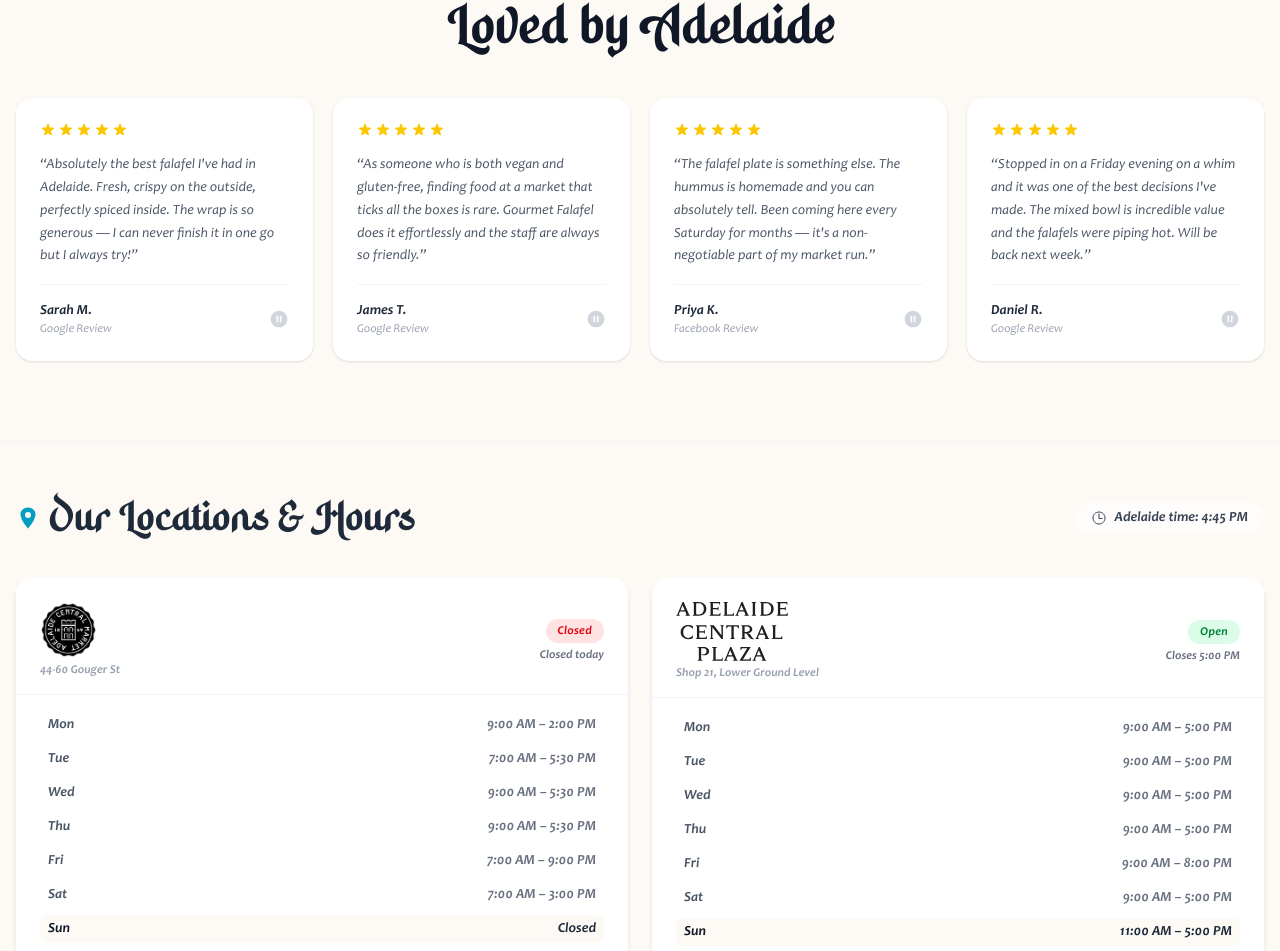
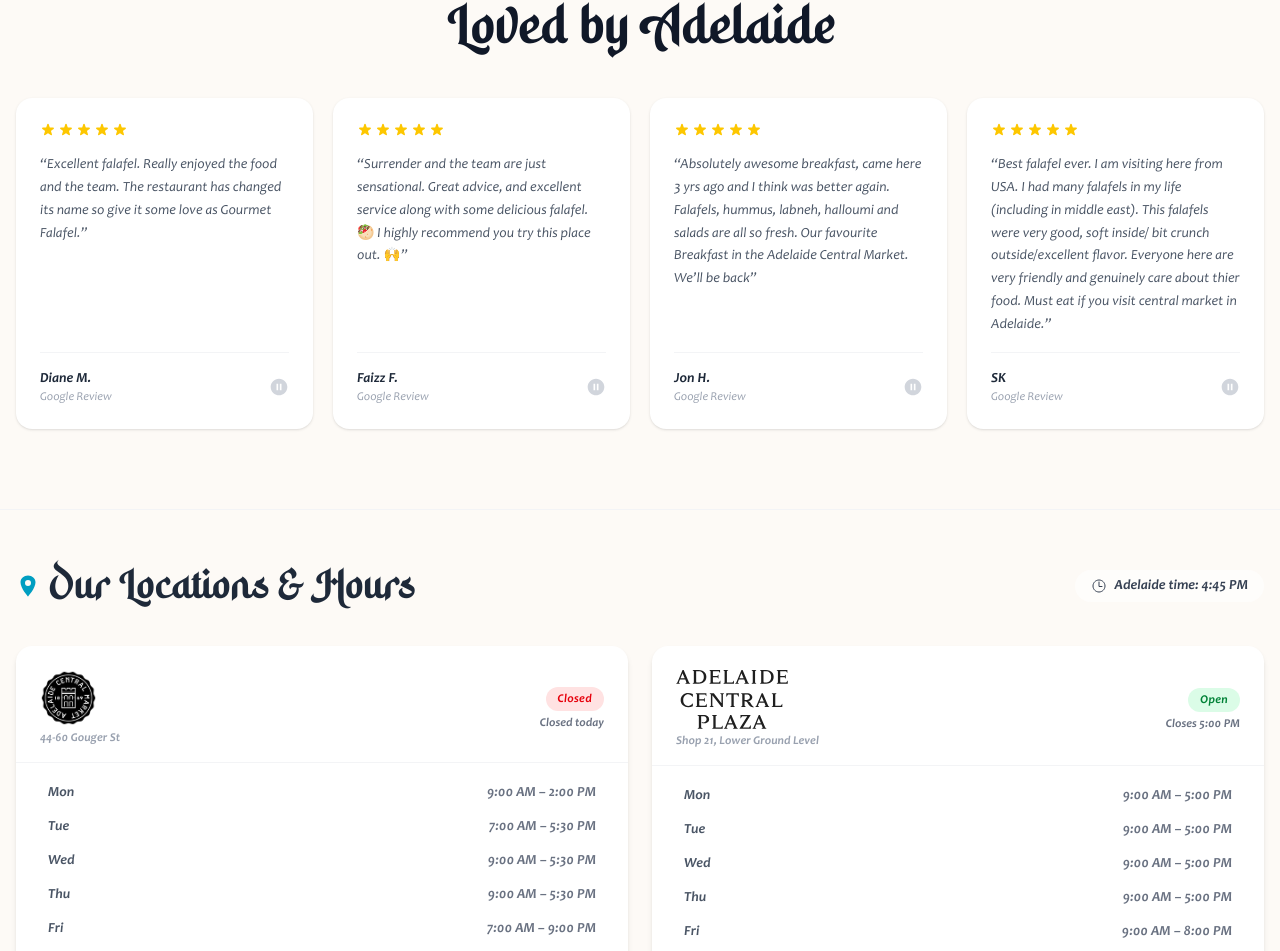
Before and after one commit to sawmeraw/gourmet-falafel, a Next.js app in the folder gourmet-falafel/: page / in a window 1280 px wide. Shown: the part 4691-5642 px from the top of the page. Built offline with nearby package versions, Linux system fonts and the light colour scheme.

Commit message:
testimonials update

```diff
--- a/gourmet-falafel/src/components/Testimonials.tsx
+++ b/gourmet-falafel/src/components/Testimonials.tsx
@@ -1,25 +1,25 @@
 const reviews = [
   {
-    name: 'Sarah M.',
-    text: 'Absolutely the best falafel I\'ve had in Adelaide. Fresh, crispy on the outside, perfectly spiced inside. The wrap is so generous — I can never finish it in one go but I always try!',
+    name: 'Diane M.',
+    text: 'Excellent falafel. Really enjoyed the food and the team. The restaurant has changed its name so give it some love as Gourmet Falafel.',
     stars: 5,
     source: 'Google Review',
   },
   {
-    name: 'James T.',
-    text: 'As someone who is both vegan and gluten-free, finding food at a market that ticks all the boxes is rare. Gourmet Falafel does it effortlessly and the staff are always so friendly.',
+    name: 'Faizz F.',
+    text: 'Surrender and the team are just sensational. Great advice, and excellent service along with some delicious falafel. 🥙 I highly recommend you try this place out. 🙌',
     stars: 5,
     source: 'Google Review',
   },
   {
-    name: 'Priya K.',
-    text: 'The falafel plate is something else. The hummus is homemade and you can absolutely tell. Been coming here every Saturday for months — it\'s a non-negotiable part of my market run.',
+    name: 'Jon H.',
+    text: 'Absolutely awesome breakfast, came here 3 yrs ago and I think was better again. Falafels, hummus, labneh, halloumi and salads are all so fresh. Our favourite Breakfast in the Adelaide Central Market. We’ll be back',
     stars: 5,
-    source: 'Facebook Review',
+    source: 'Google Review',
   },
   {
-    name: 'Daniel R.',
-    text: 'Stopped in on a Friday evening on a whim and it was one of the best decisions I\'ve made. The mixed bowl is incredible value and the falafels were piping hot. Will be back next week.',
+    name: 'SK',
+    text: 'Best falafel ever. I am visiting here from USA. I had many falafels in my life (including in middle east). This falafels were very good, soft inside/ bit crunch outside/excellent flavor. Everyone here are very friendly and genuinely care about thier food. Must eat if you visit central market in Adelaide.',
     stars: 5,
     source: 'Google Review',
   },
```
